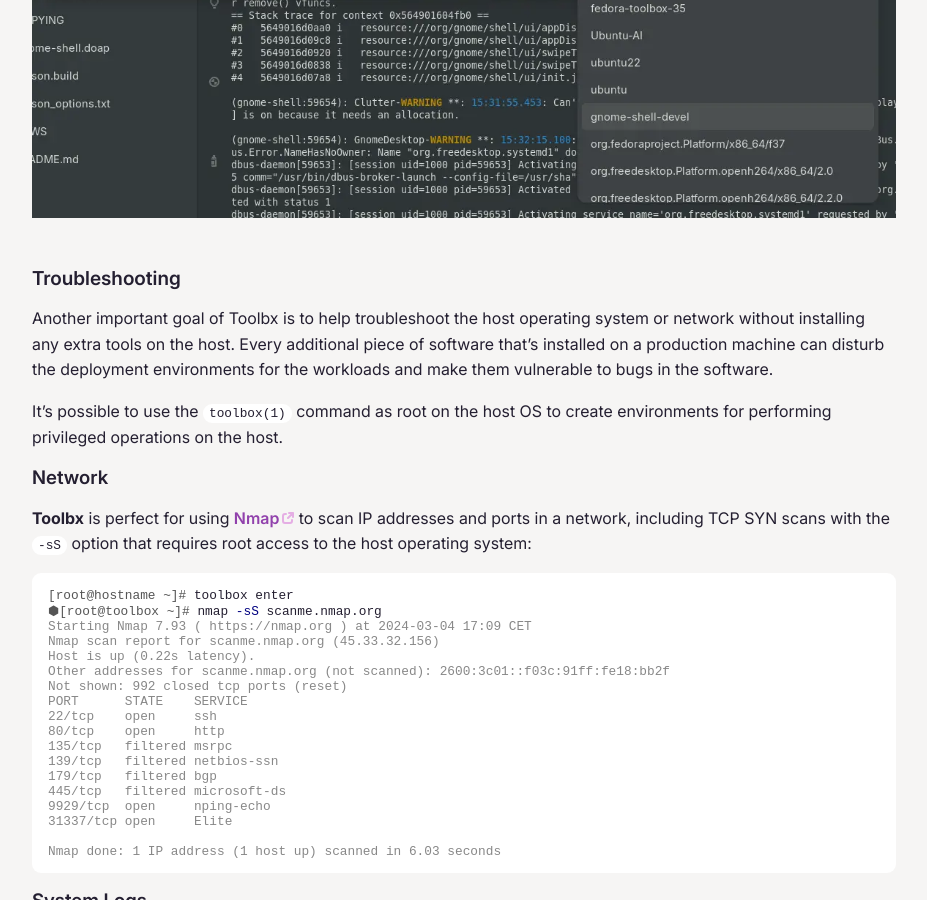
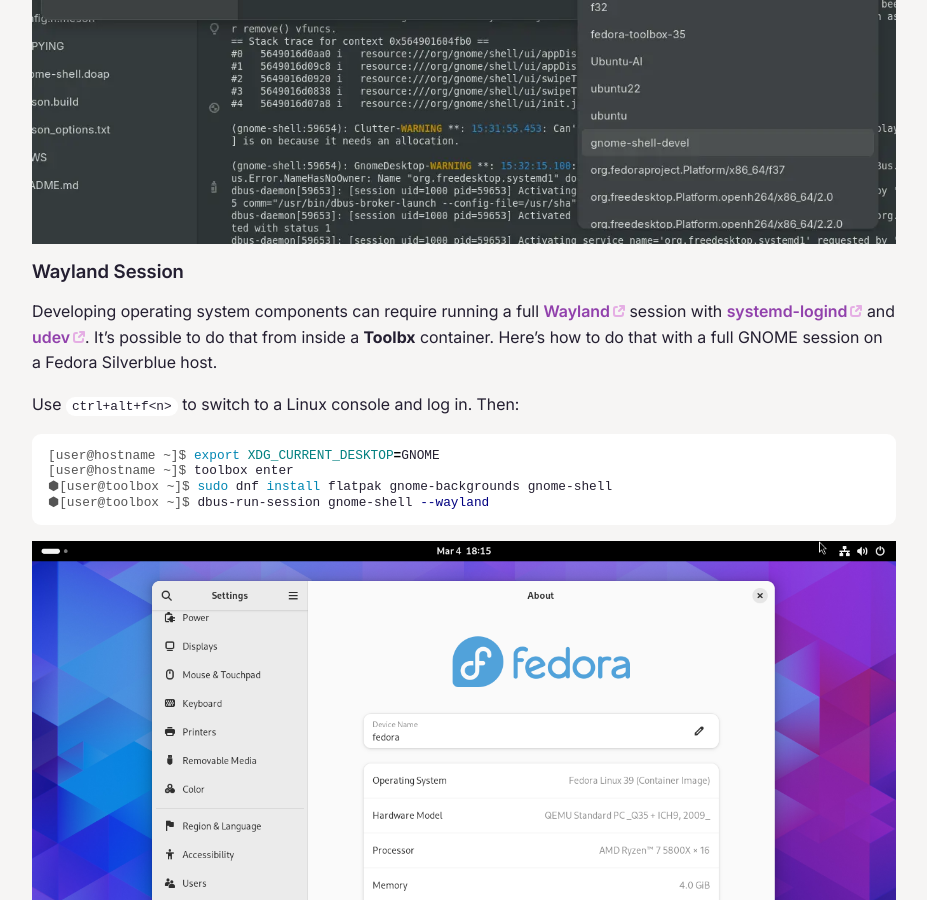
Before and after one commit to containers/containertoolbx.org, a Jekyll site: the page built from use.md, in a window 1280 px wide and 900 px high, scrolled down 2441 px. Shown: the whole window, without its empty margins (176-1103 px from the left). Built offline with Jekyll 4.4.1, drawn with Linux system fonts in a browser that asks for light colours.

Commit message:
Mention running a full Wayland session with systemd-logind(8) & udev(7)
It adds a whole new dimension to the list of use cases, and there's
concrete evidence of folks running a full Wayland session with
systemd-logind(8) and udev(7) from a Toolbx container [1].

[1] https://github.com/containers/toolbox/issues/992

````diff
--- a/use.md
+++ b/use.md
@@ -51,7 +51,21 @@
 
 Developing GNOME Shell used to be quite cumbersome and satisfying the dependencies a chore. The Shell developers have streamlined their [workflow using Toolbx](https://gitlab.gnome.org/GNOME/gnome-shell/-/tree/main/tools/toolbox?ref_type=heads) considerably. [Builder](https://flathub.org/apps/org.gnome.Builder), the IDE for GNOME, has integrated Toolbx in a way that allows running GNOME Shell in nested mode as it was an application. This streamlines the *develop > test > debug > submit merge request* workflow considerably.
 
-![GNOME Shell running inside a toolbx container](../assets/builder-shell-toolbx.webp){: .full}
+![GNOME Builder running Shell from inside a toolbx container](../assets/builder-shell-toolbx.webp){: .full}
+
+### Wayland Session
+
+Developing operating system components can require running a full [Wayland](https://wayland.freedesktop.org/) session with [systemd-logind](https://www.freedesktop.org/software/systemd/man/latest/systemd-logind.service.html) and [udev](https://www.freedesktop.org/software/systemd/man/latest/udev.html). It's possible to do that from inside a **Toolbx** container. Here's how to do that with a full GNOME session on a Fedora Silverblue host.
+
+Use `ctrl+alt+f<n>` to switch to a Linux console and log in. Then:
+```console
+[user@hostname ~]$ export XDG_CURRENT_DESKTOP=GNOME
+[user@hostname ~]$ toolbox enter
+⬢[user@toolbox ~]$ sudo dnf install flatpak gnome-backgrounds gnome-shell
+⬢[user@toolbox ~]$ dbus-run-session gnome-shell --wayland
+```
+
+![Full GNOME session running from inside a Toolbx container](../assets/gnome-full-session.png){: .full}
 
 
 ## Troubleshooting
````
Also changed, not shown: assets/gnome-full-session.png (added).
